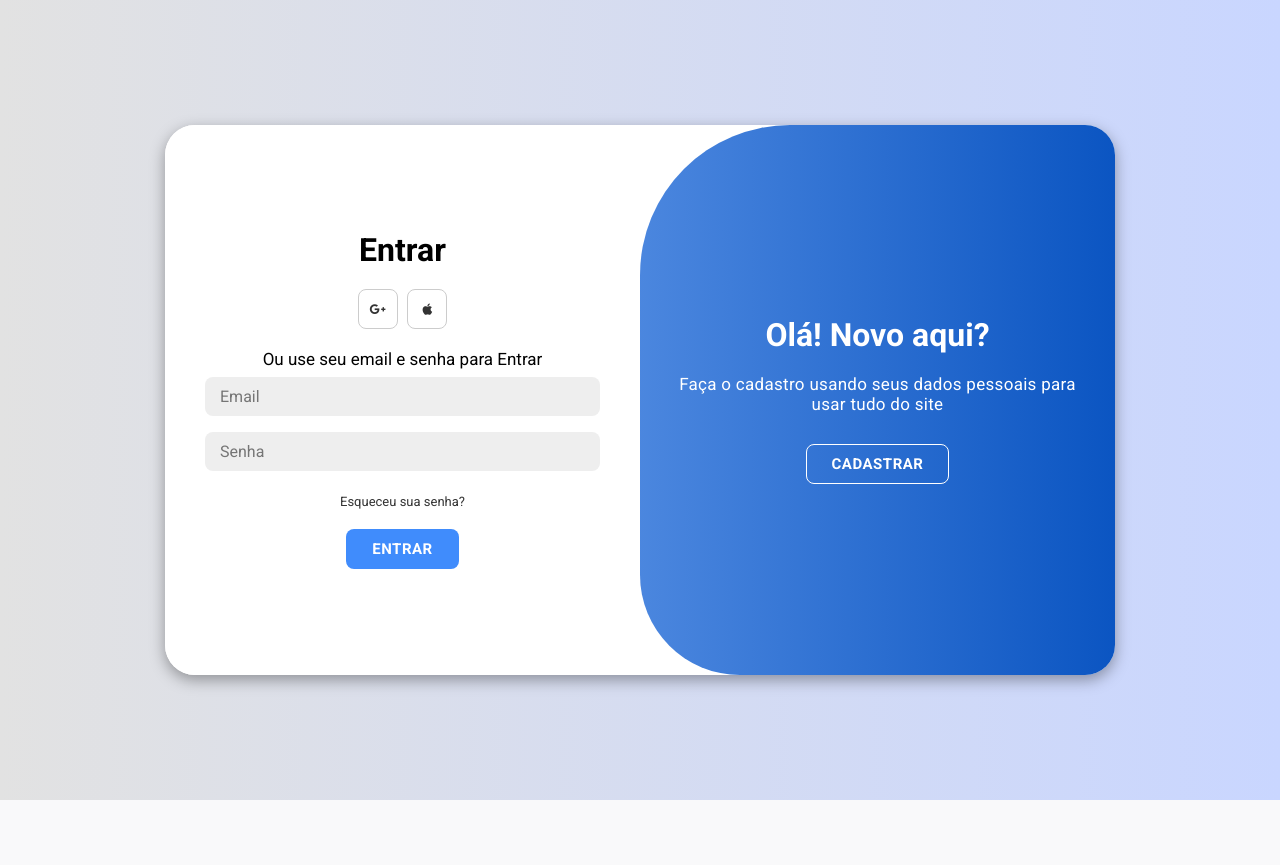
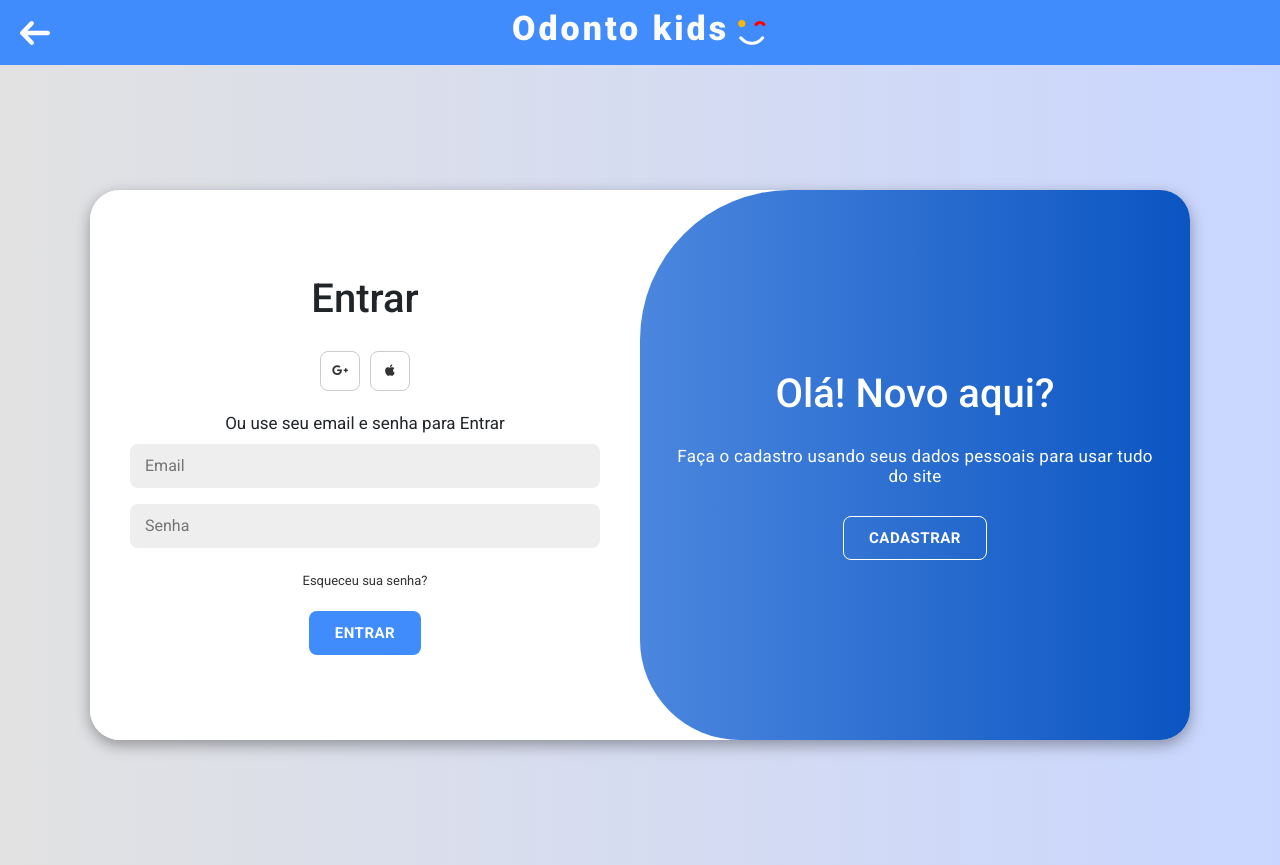
Before and after one commit to gustavorods/2023_odonto_kids, a PHP site: page /assets/pages/login.html in a window 1280 px wide. Before the commit the page ends 800 px from the top, so only its background shows below. Run offline with PHP 8.4, Linux system fonts and the light colour scheme; some libraries are stand-ins or nearby versions.

Commit message:
feat navbar-desktop: navbar adicionada na versão desktop

```diff
--- a/assets/css/login-responsivo.css
+++ b/assets/css/login-responsivo.css
@@ -1,3 +1,10 @@
+@media (max-width: 576px){
+    .card{
+        width: 340px;
+        height: 480px;
+    }
+}
+
 @media (max-width: 992px){
     .container{
         display: none;
--- a/assets/css/login.css
+++ b/assets/css/login.css
@@ -10,6 +11,57 @@
 body {
     background-color: #c9d6ff;
     background: linear-gradient(to right, #e2e2e2, #c9d6ff);
+    background-size: cover;
+}
+
+/* Navbar */
+.navbar {
+    background-color: #408CFC !important;
+    height: 65px;
+}
+
+.backArrow{
+    width: 30px;
+    margin-left: 20px;
+}
+
+div.container-fluid {
+    display: flex;
+    align-items: center;
+    justify-content: center;
+    position: relative;
+    width: 100%;
+    padding: 0%;
+}
+
+#div-logo {
+    display: flex;
+    flex-direction: row;
+    justify-content: center;
+    align-items: center;
+    height: 100%;
+    position: absolute;
+    left: 40%;
+}
+
+#div-logo h1 {
+    font-family: 'Roboto', sans-serif;
+    letter-spacing: 3px;
+    font-size: 34px;
+    color: #FBFBFB;
+    font-weight: 900;
+}
+
+#div-logo img {
+    height: 30px;
+    width: 30px;
+    margin-left: 8px;
+    margin-top: 5px;
+}
+
+
+/*pc & mobile */
+.main-container{
     display: flex;
     align-items: center;
     justify-content: center;
@@ -17,19 +69,21 @@ body {
     height: 100vh;
 }
 
+/*PC*/
 .container {
     background-color: #fff;
     border-radius: 30px;
     box-shadow: 0 5px 15px rgba(0,0,0, 0.35);
     position: relative;
     overflow: hidden;
-    width: 950px;
+    width: 1100px !important;
     max-width: 100%;
     min-height: 550px ;
 }
 
 .container .sing-up  h1{
     margin: 40px 0px;
+    text-align: center;
 }
 
 .container p {
--- a/assets/css/mobile-login.css
+++ /dev/null
@@ -1,86 +0,0 @@
-@import url('https://fonts.googleapis.com/css2?family=Inter:wght@400;500;600;700;800;900&family=Roboto:wght@400;500;700;900&display=swap');
-
-/*Girar o card*/
-.flip-container{
-    position: absolute;
-    perspective: 1200px;
-    display: none;
-}
-
-.card{
-    color: black;
-    width: 440px;
-    height: 480px;
-    transition: all 0.4s ease-in-out;
-    transform-style: preserve-3d;
-}
-
-.front, .back{
-    width: 100%;
-    height: 100%;
-    position: absolute;
-    top: 0;
-    left: 0;
-    padding: 30px;
-    backface-visibility: hidden;
-    border-radius: 20px;
-}
-
-.front, .back{
-    background-color: white;
-}
-
-.back {
-    transform: rotateY(-180deg);
-}
-
-/*Formulario da parte "front"*/
-.mobile-form-container form{
-    display: flex;
-    align-items: center;
-    justify-content: center;
-    flex-direction: column;
-}
-
-.mobile-form-container form a{
-    color: #333;
-    font-size: 16px;
-    text-decoration: none;
-    margin: 15px 0 10px;
-}
-
-.mobile-form-container form input{
-    border: none;
-    margin: 8px 0;
-    background-color: #eee;
-    padding: 10px 15px;
-    border-radius: 8px;
-    font-size: 16px;
-    width: 100%;
-    outline: none;
-}
-
-.mobile-form-container form button{
-    background-color: #408CFC;
-    color: #fff;
-    font-size: 15px;
-    padding: 10px 25px;
-    border: 1px solid transparent;
-    border-radius: 8px;
-    font-weight: 600;
-    letter-spacing: 0.5px;
-    text-transform: uppercase;
-    margin-top: 10px;
-    cursor: pointer;
-}
-
-/*formulario da parte "back"*/
-.back .mobile-form-container span {
-    margin-top: 40px;
-    margin-bottom: 5px
-}
-
-
-.mobile-input-second-info, .mobile-input-third-info, .mobile-btn-form-back, .mobile-btn-form-send{
-    display: none;
-}
--- a/assets/js/login.js
+++ b/assets/js/login.js
@@ -36,7 +36,7 @@ btn_proximo.addEventListener('click', () => {
         btn_voltar.style.display = "inline";
     }
     else if(segundo_inputs.style.display == "block") {
-        titulo_cadastrar.innerHTML = "Falta um teco assim 🤏";
+        titulo_cadastrar.innerHTML = "Falta um teco assim: 🤏";
         segundo_inputs.style.display = "none";
         terceiro_inputs.style.display = "block";
         btn_proximo.style.display = "none";
--- a/assets/js/mobile-login.js
+++ b/assets/js/mobile-login.js
@@ -34,7 +34,7 @@ btn_proxim0.addEventListener('click', () => {
         btn_voltar_para_login.style.display = 'none'
         btn_v0ltar.style.display = 'inline'
     } else if(segundasInformacoes.style.display == "block"){
-        tituloAreaCadastrar.innerHTML = "Falta um teco assim 🤏"
+        tituloAreaCadastrar.innerHTML = "Falta um teco assim: 🤏"
         segundasInformacoes.style.display = 'none'
         terceirasInformacoes.style.display = 'block'
         btn_proxim0.style.display = 'none'
--- a/assets/pages/login.html
+++ b/assets/pages/login.html
@@ -7,9 +7,26 @@
     <link rel="stylesheet" href="../css/mobile-login.css">
     <link rel="stylesheet" href="../css/login-responsivo.css">
     <script src="https://kit.fontawesome.com/78372ad020.js" crossorigin="anonymous"></script>
+    <link href="https://cdn.jsdelivr.net/npm/bootstrap@5.3.2/dist/css/bootstrap.min.css" rel="stylesheet" integrity="sha384-T3c6CoIi6uLrA9TneNEoa7RxnatzjcDSCmG1MXxSR1GAsXEV/Dwwykc2MPK8M2HN" crossorigin="anonymous">
+    <script src="https://cdn.jsdelivr.net/npm/bootstrap@5.3.2/dist/js/bootstrap.bundle.min.js" integrity="sha384-C6RzsynM9kWDrMNeT87bh95OGNyZPhcTNXj1NW7RuBCsyN/o0jlpcV8Qyq46cDfL" crossorigin="anonymous"></script>
     <title>Login</title>
 </head>
 <body>
+     <!-- Navbar -->
+    <nav class="navbar navbar-dark">
+        <div class="container-fluid">
+            <a href="../../index.html">
+                <img src="../img/login/bacl.svg" alt="Seta de voltar" class="backArrow">
+            </a>
+            <div id="div-logo">
+                <h1>Odonto kids</h1>
+                <img src="../img/Logo.svg" alt="Odonto Kids logo">
+            </div>
+        </div>
+    </nav>
+
+    <!-- PC & mobile -->
+    <div class="main-container">
         <!--Pc-->
         <div class="container" id="container">
             <!-- Criar Conta -->
@@ -151,6 +168,8 @@
                 </div>
             </div>
         </div>
+    </div>
+
 
     <script src="../js/login.js"></script>
     <script src="../js/mobile-login.js"></script>
```
Also changed, not shown: other parts of assets/css/login.css (+92 -0 lines), assets/img/login/back arrow.png (added), assets/img/login/bacl.svg (added). Lines whose indentation alone changed are shown as unchanged.
